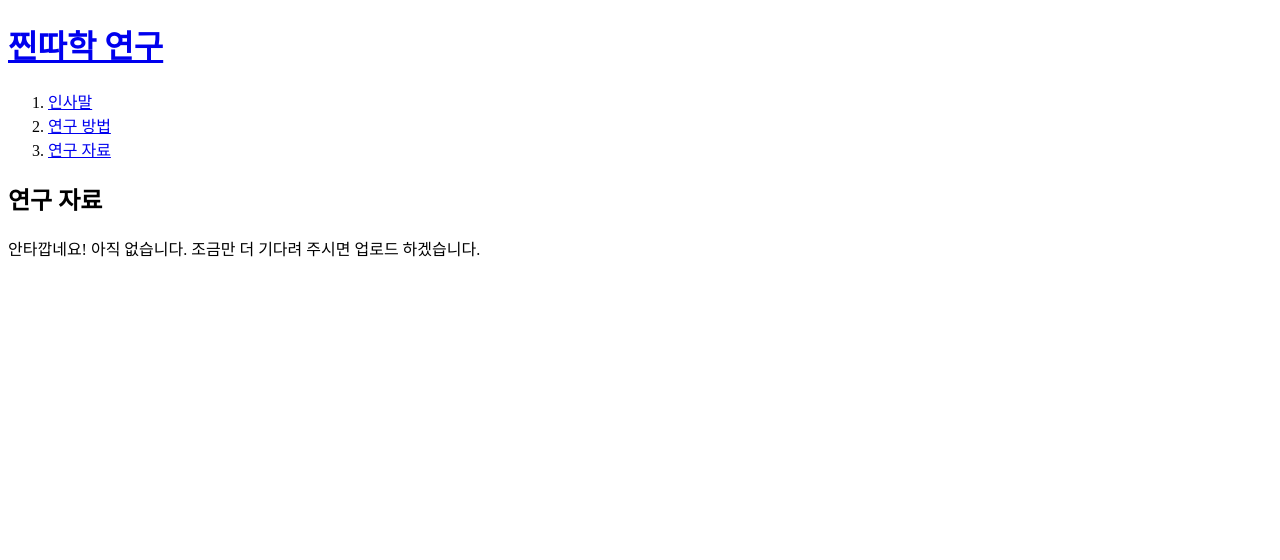
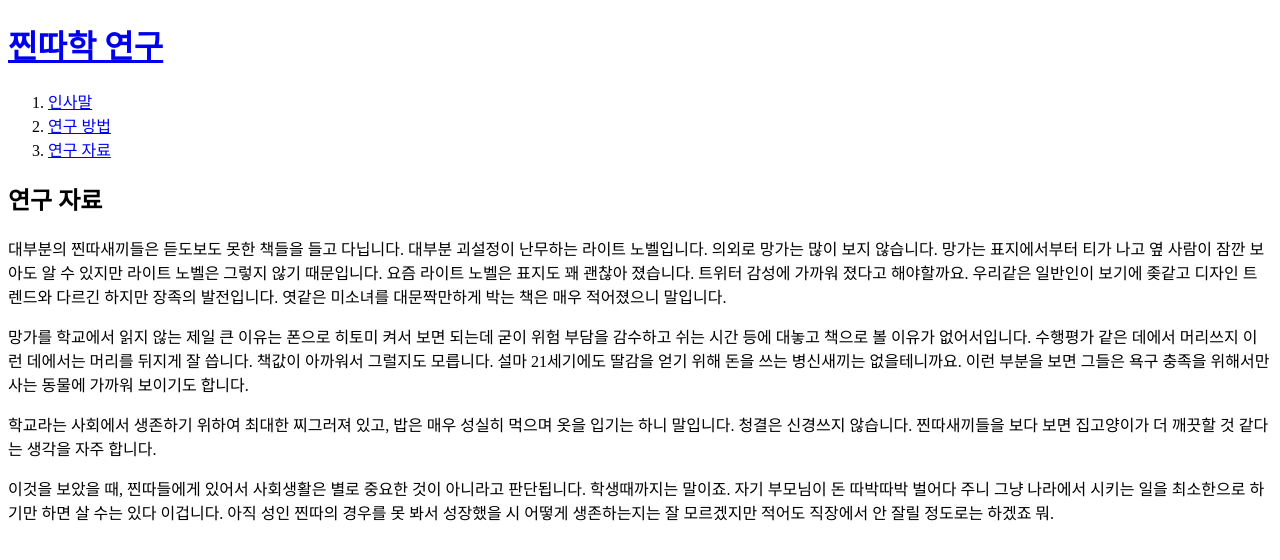
Before and after one commit to DripShip/project1, a plain HTML site: page 3.html in a window 1280 px wide. Drawn offline with Linux system fonts and the light colour scheme.

Commit message:
2020.06.21.
연구자료 항목 추가

```diff
--- a/3.html
+++ b/3.html
@@ -13,7 +13,16 @@
   </ol>
   <h2>연구 자료</h2>
   <p>
-    안타깝네요! 아직 없습니다. 조금만 더 기다려 주시면 업로드 하겠습니다.
+    대부분의 찐따새끼들은 듣도보도 못한 책들을 들고 다닙니다. 대부분 괴설정이 난무하는 라이트 노벨입니다. 의외로 망가는 많이 보지 않습니다. 망가는 표지에서부터 티가 나고 옆 사람이 잠깐 보아도 알 수 있지만 라이트 노벨은 그렇지 않기 때문입니다. 요즘 라이트 노벨은 표지도 꽤 괜찮아 졌습니다. 트위터 감성에 가까워 졌다고 해야할까요. 우리같은 일반인이 보기에 좆같고 디자인 트렌드와 다르긴 하지만 장족의 발전입니다. 엿같은 미소녀를 대문짝만하게 박는 책은 매우 적어졌으니 말입니다.
+  </p>
+  <p>
+    망가를 학교에서 읽지 않는 제일 큰 이유는 폰으로 히토미 켜서 보면 되는데 굳이 위험 부담을 감수하고 쉬는 시간 등에 대놓고 책으로 볼 이유가 없어서입니다. 수행평가 같은 데에서 머리쓰지 이런 데에서는 머리를 뒤지게 잘 씁니다. 책값이 아까워서 그럴지도 모릅니다. 설마 21세기에도 딸감을 얻기 위해 돈을 쓰는 병신새끼는 없을테니까요. 이런 부분을 보면 그들은 욕구 충족을 위해서만 사는 동물에 가까워 보이기도 합니다.
+  </p>
+  <p>
+    학교라는 사회에서 생존하기 위하여 최대한 찌그러져 있고, 밥은 매우 성실히 먹으며 옷을 입기는 하니 말입니다. 청결은 신경쓰지 않습니다. 찐따새끼들을 보다 보면 집고양이가 더 깨끗할 것 같다는 생각을 자주 합니다.
+  </p>
+  <p>
+    이것을 보았을 때, 찐따들에게 있어서 사회생활은 별로 중요한 것이 아니라고 판단됩니다. 학생때까지는 말이죠. 자기 부모님이 돈 따박따박 벌어다 주니 그냥 나라에서 시키는 일을 최소한으로 하기만 하면 살 수는 있다 이겁니다. 아직 성인 찐따의 경우를 못 봐서 성장했을 시 어떻게 생존하는지는 잘 모르겠지만 적어도 직장에서 안 잘릴 정도로는 하겠죠 뭐.
   </p>
 </body>
 </html>
```
Also changed, not shown: index.html (+3 -3 lines).
